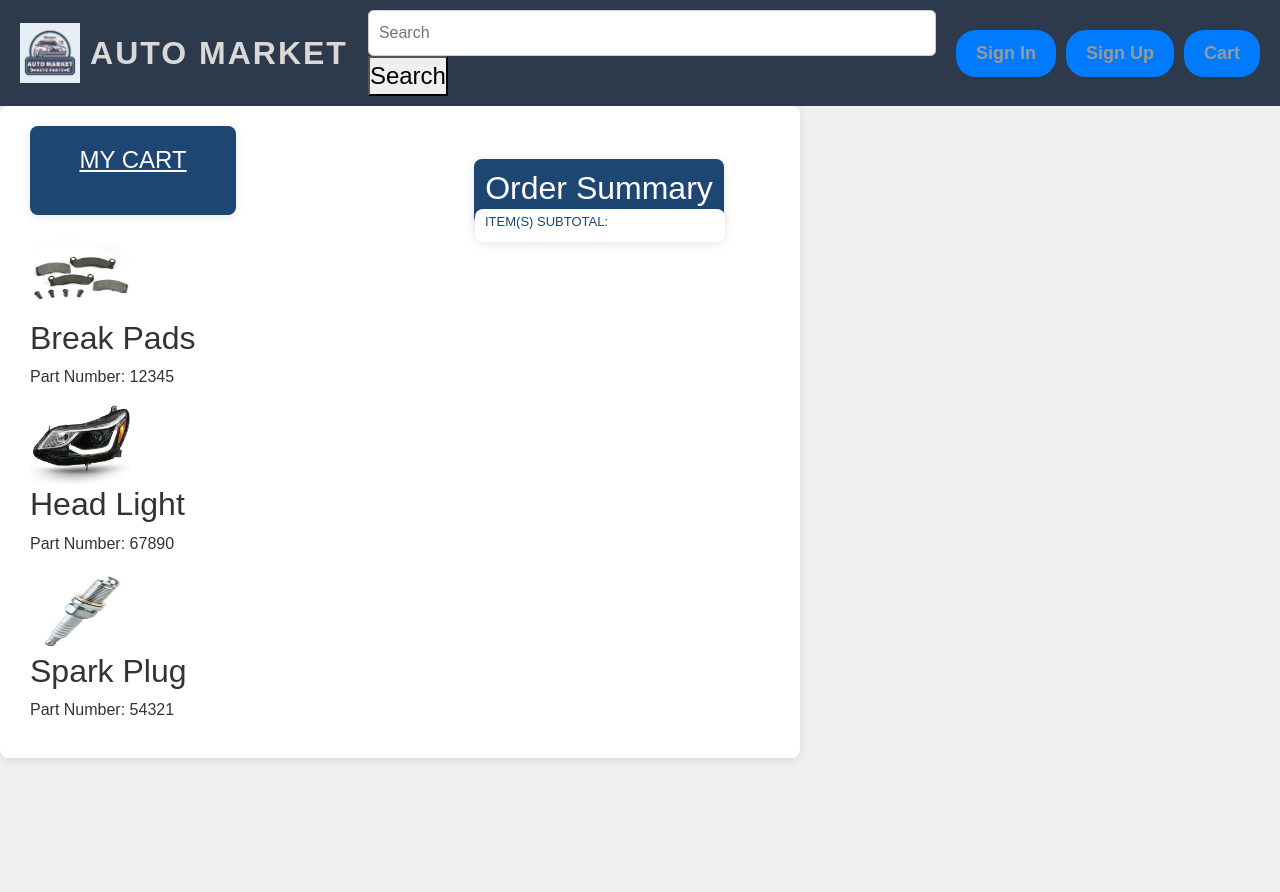
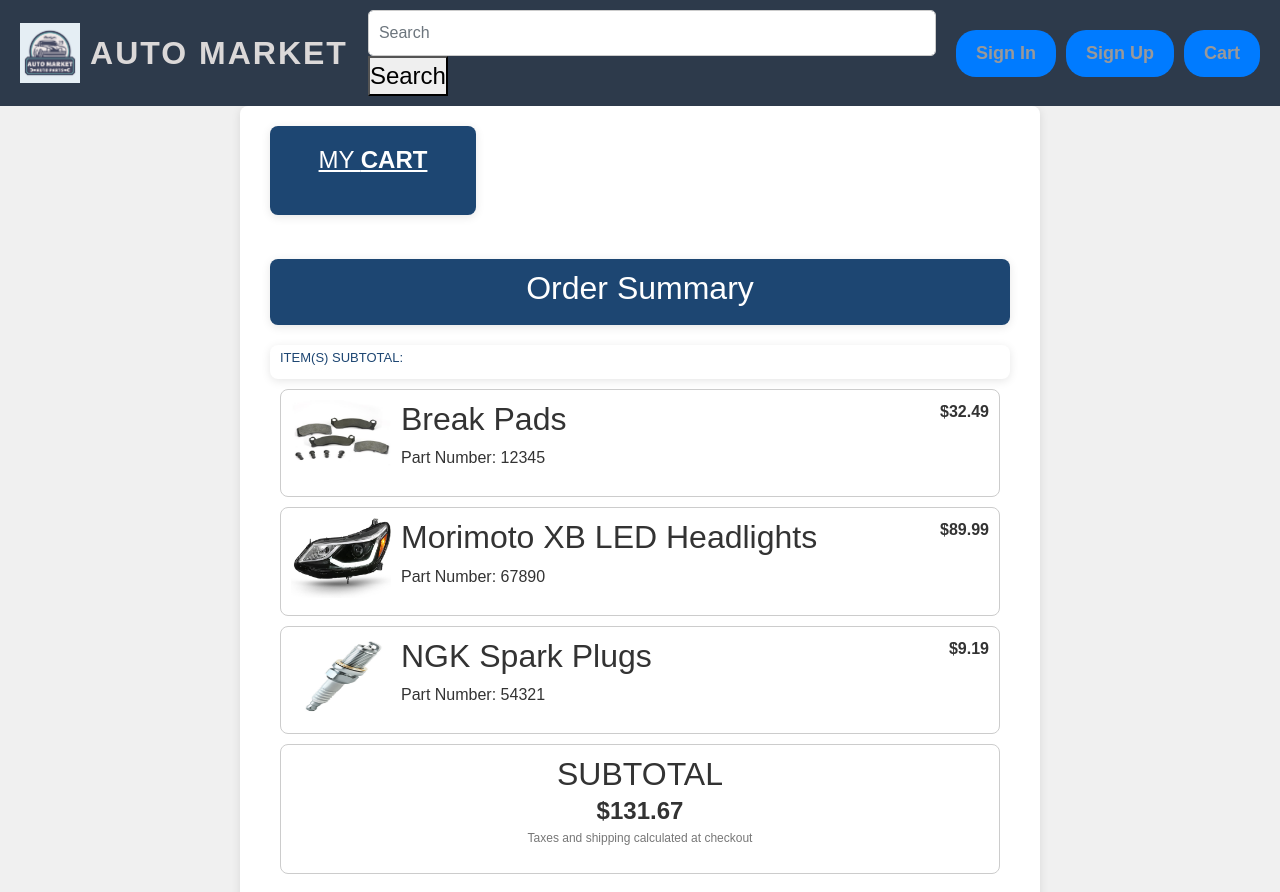
Before and after one commit to WSU-4110/AutoMarket, a React (Create React App) app in the folder firebase-react-app/: page /cart in a window 1280 px wide. Shown: the top 892 px of the page. Before the commit the page ends 800 px from the top, so only its background shows below. Built offline with nearby package versions, Linux system fonts and the light colour scheme; no server answers; a small style sheet from the web is missing; the HTML template or start-up script is replaced by a standard one.

Commit message:
Added order summary and total. Overall page fix.

```diff
--- a/firebase-react-app/src/pages/CartPage.css
+++ b/firebase-react-app/src/pages/CartPage.css
@@ -1,60 +1,123 @@
+.MyCart-container h1 span {
+  font-weight: bold;
+}
+
 .shoppingcart-container {
-  float: left;
   background-color: white;
   padding: 20px 30px;
   border-radius: 8px;
   box-shadow: 0 2px 10px rgba(0, 0, 0, 0.1);
   width: 800px;
+  margin: auto; /* Center the container */
 }
-.MyCart-container{ /*title textbox specs */
+
+.MyCart-container {
   background-color: #1d4672;
   padding: 20px 30px;
   border-radius: 8px;
   box-shadow: 0 2px 10px rgba(0, 0, 0, 0.1);
   width: 206px;
+  margin-bottom: 20px;
+  text-align: center;
 }
-.MyCart-container h1 {  /*title specs */
-color:white;
+
+.MyCart-container h1 {
+  color: white;
   text-decoration: underline;
 }
-/*Product specifications
-.product-details{
 
+.product-container {
+  /* Remove the display and flex-wrap properties */
 }
-*/
 
-.product-image {/*Image Specifications*/
-  font-style: italic;
+.product {
+  display: flex;
+  margin: 10px;
+  padding: 10px;
+  border: 1px solid #ccc;
+  border-radius: 8px;
 }
-.order-summary-container h2 { /*order title specs */
+
+.product-image {
+  margin-right: 10px; /* Add margin to separate image and text */
+}
+.product-details {
+  flex-grow: 1;
+  margin-right: 20px;
+}
+.product-price {
+  font-weight: bold;
+}
+
+.order-summary-container h2 {
   color: white;
   text-align: center;
 }
-.order-summary-container { /*order textbox specs */
-position: relative; /* Use relative positioning */
-float: right;
+
+.order-summary-container {
   background-color: #1d4672;
   padding: 10px 5px;
   border-radius: 8px;
   box-shadow: 0px 2px 10px rgba(0, 0, 0, 0.1);
-width: 250px;
-left: -46px;
-top: -80px; /* Adjust the negative value to move it up */
+  width: 100%;
+  text-align: center;
 }
-.order-total-container h2{
+
+.order-total-container h2 {
   color: #1d4672;
   text-align: left;
   font-size: small;
   text-transform: uppercase;
 }
-.order-total-container{
-position: relative; /* Use relative positioning */
-float: right;
+
+.order-total-container {
   background-color: white;
   padding: 5px 10px;
   border-radius: 8px;
   box-shadow: 0px 2px 10px rgba(0, 0, 0, 0.1);
-width: 250px;
-top: -30px; /* Adjust the negative value to move it up */
-right: -205px;
+  width: 100%;
+  margin-top: 20px;
 }
+.subtotal-box {
+  display: flex;
+  flex-direction: column; /* Ensure elements are stacked vertically */
+  justify-content: space-between;
+  align-items: center;
+  margin: 10px;
+  padding: 10px;
+  border: 1px solid #ccc;
+  border-radius: 8px;
+}
+.subtotal-box h2 {
+  margin: 0;
+}
+.subtotal-total {
+  font-size: 1.5em; /* Adjust the font size as needed */
+  font-weight: bold;
+}
+.small-text {
+  font-size: 12px; /* Adjust the font size for small text */
+  color: #777; /* Adjust the color as needed */
+}
+.checkout-container {
+  text-align: center;
+  margin-top: 20px;
+  padding: 20px;
+  border-radius: 8px;
+  border: 1px solid #ccc;
+  background-color: #1d4672;
+  color: white;
+}
+.checkout-button {
+  margin-top: 20px;
+  padding: 10px 20px;
+  border: none;
+  border-radius: 8px;
+  background-color: #1d4672;
+  color: white;
+  font-size: 16px;
+  cursor: pointer;
+}
+.checkout-button:hover {
+  background-color: #154063;
+}
--- a/firebase-react-app/src/pages/CartPage.js
+++ b/firebase-react-app/src/pages/CartPage.js
@@ -1,64 +1,106 @@
-import Header from "./../Header";
-import React, { useState } from 'react';
+import React, { useState, useEffect } from 'react';
+import Header from './../Header';
 import './CartPage.css';
-import homeBreakPadsImage from "../images/homeBreakPadsImage.jpg"
-import homeHeadlightImage from "../images/homeHeadlightImage.jpg"
-import homeSparkImage from "../images/homeSparkImage.jpg"
+import homeBreakPadsImage from '../images/homeBreakPadsImage.jpg';
+import homeHeadlightImage from '../images/homeHeadlightImage.jpg';
+import homeSparkImage from '../images/homeSparkImage.jpg';
+
 function CartPage() {
+  // Define the product data with prices
+  const products = [
+    { name: 'Break Pads', price: 32.49 },
+    { name: 'Morimoto XB LED Headlights', price: 89.99 },
+    { name: 'NGK Spark Plugs', price: 9.19 },
+  ];
+
+  // State to hold the subtotal
+  const [subtotal, setSubtotal] = useState(0);
+
+   // Calculate the subtotal when the component mounts or when products change
+   useEffect(() => {
+    const total = products.reduce((acc, product) => acc + product.price, 0);
+    setSubtotal(total);
+  }, [products]);
 
   return (
     <>
-    <Header/>
+      <Header />
       <div className="shoppingcart-container">
-    <div className='MyCart-container'>
-     <h1 title="cart-title">MY CART</h1>
+        <div className="MyCart-container">
+        <h1 title="cart-title">MY <span>CART</span></h1>
         </div>
 
-    <br></br>
+        <br />
 
         <div className="product-container">
-
-    <div className='order-summary-container'>
-      <h2 title='order-title'>Order Summary</h2>
+          <div className="order-summary-container">
+            <h2 title="order-title">Order Summary</h2>
           </div>
-    <div className='order-total-container'>
-      <h2 title='subtotal-title'>Item(s) Subtotal:</h2>
+          <div className="order-total-container">
+            <h2 title="subtotal-title">Item(s) Subtotal:</h2>
           </div>
 
           <div className="product">
             <div className="product-image">
-        <img src={homeBreakPadsImage} alt="Break Pads"
+              <img
+                src={homeBreakPadsImage}
+                alt="Break Pads"
                 width="100px"
-        height="80px" />
+                height="80px"
+              />
             </div>
             <div className="product-details">
               <h2>Break Pads</h2>
               <p>Part Number: 12345</p>
             </div>
-    </div>
-
-    <div className="product">
-      <div className="product-image">
-        <img src={homeHeadlightImage} alt="Head Light"
-        width="100px"
-        height="80px" />
-      </div>
-      <div className="product-details">
-        <h2>Head Light</h2>
-        <p>Part Number: 67890</p>
+            <div className="product-price">
+              $32.49 {/* Replace this with the actual price */}
             </div>
           </div>
 
           <div className="product">
             <div className="product-image">
-        <img src={homeSparkImage} alt="Spark Plug"
+              <img
+                src={homeHeadlightImage}
+                alt="Head Light"
                 width="100px"
-        height="80px" />
+                height="80px"
+              />
             </div>
             <div className="product-details">
-        <h2>Spark Plug</h2>
+              <h2>Morimoto XB LED Headlights</h2>
+              <p>Part Number: 67890</p>
+            </div>
+            <div className="product-price">
+              $89.99 {/* Replace this with the actual price */}
+            </div>
+          </div>
+
+          <div className="product">
+            <div className="product-image">
+              <img
+                src={homeSparkImage}
+                alt="Spark Plug"
+                width="100px"
+                height="80px"
+              />
+            </div>
+            <div className="product-details">
+              <h2>NGK Spark Plugs</h2>
               <p>Part Number: 54321</p>
             </div>
+            <div className="product-price">
+              $9.19 {/* Replace this with the actual price */}
+            </div>
+          </div>
+          <div className="subtotal-box">
+            <h2>SUBTOTAL</h2>
+            <div className="subtotal-total">${subtotal.toFixed(2)}</div>
+            <p className="small-text">Taxes and shipping calculated at checkout</p>
+          </div>
+          <div className="checkout-container">
+          <h2>Checkout</h2>
+          {/* Add any checkout-related content here */}
         </div>
         </div>
       </div>
```
Also changed, not shown: 1 other file (tests, documents, lock files or other folders). Lines whose indentation alone changed are shown as unchanged.
